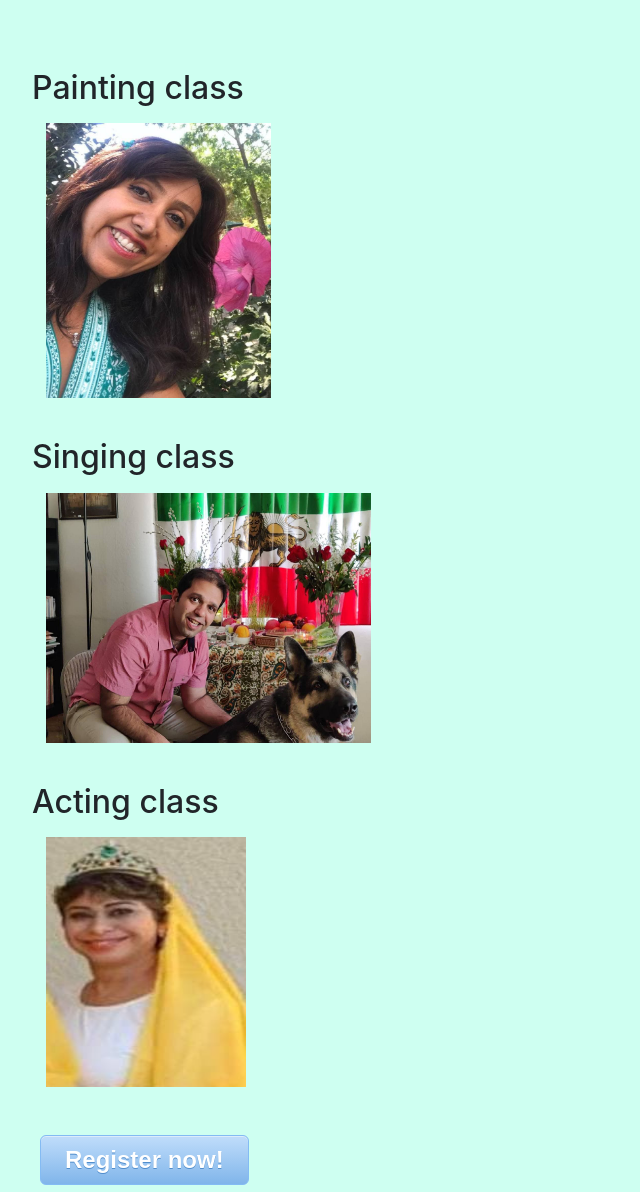
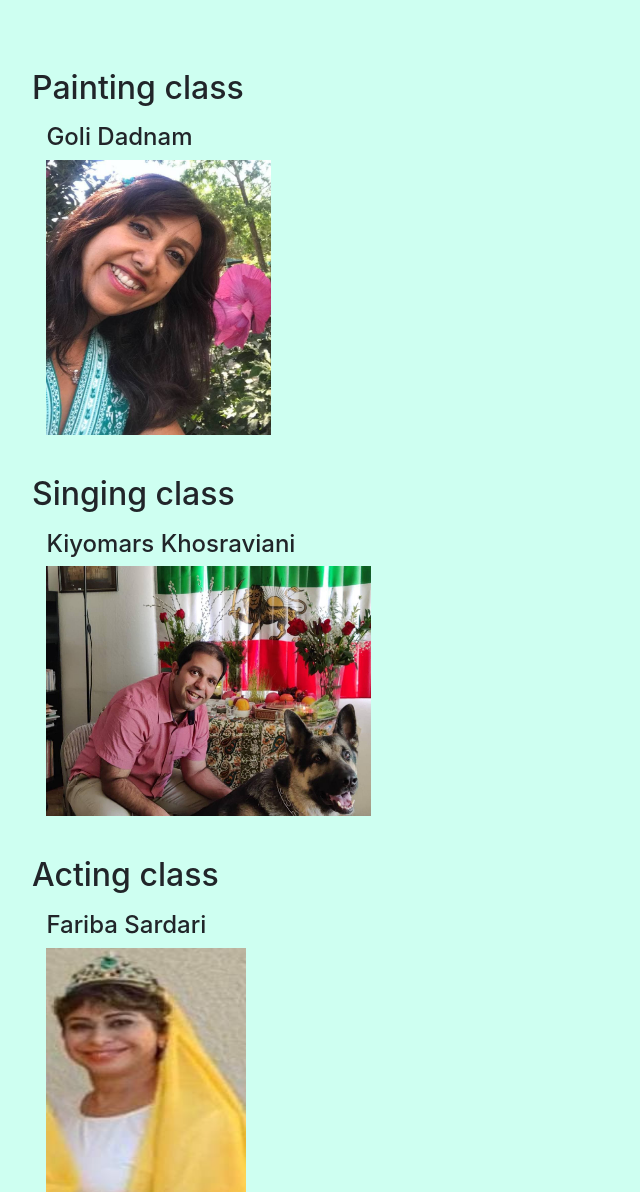
Before and after one commit to RK129/Kolbehfarsibeta, a plain HTML site: page artclasses.html in a window 1280 px wide. Shown: the part 125-1317 px from the top of the page, without its empty margins (0-640 px from the left). Drawn offline with nearby package versions, Linux system fonts and the light colour scheme.

Commit message:
Add files via upload

```diff
--- a/artclasses.html
+++ b/artclasses.html
@@ -51,16 +51,19 @@
         <br>
         <h2 style="margin: 1rem;">Painting class</h2>
         <div style="margin-left: 1.9rem">
+          <h4>Goli Dadnam</h4>
           <img height="275rem" width="225rem" src="Goli.jpg" alt="">
         </div>
         <br>
         <h2 style="margin: 1rem;">Singing class</h2>
         <div style="margin-left: 1.9rem">
+          <h4>Kiyomars Khosraviani</h4>
           <img height="250rem" width="325rem" src="Mr.Khosraviani.jpg" alt="">
         </div>
         <br>
         <h2 style="margin: 1rem;">Acting class</h2>
         <div style="margin-left: 1.9rem">
+          <h4>Fariba Sardari</h4>
           <img height="250rem" width="200rem" src="Fariba S.jpg" alt="">
         </div>
         <br>
```
